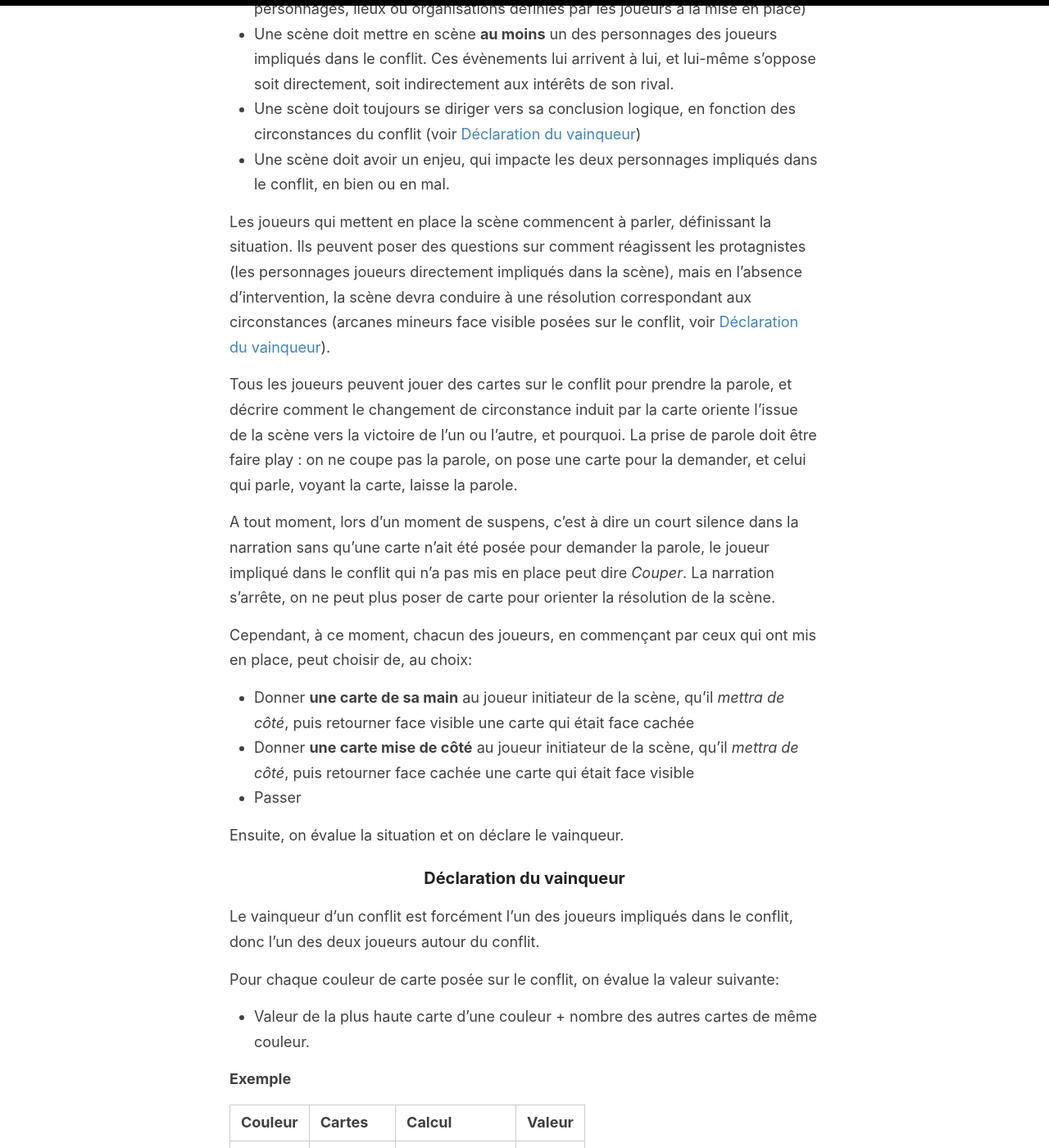
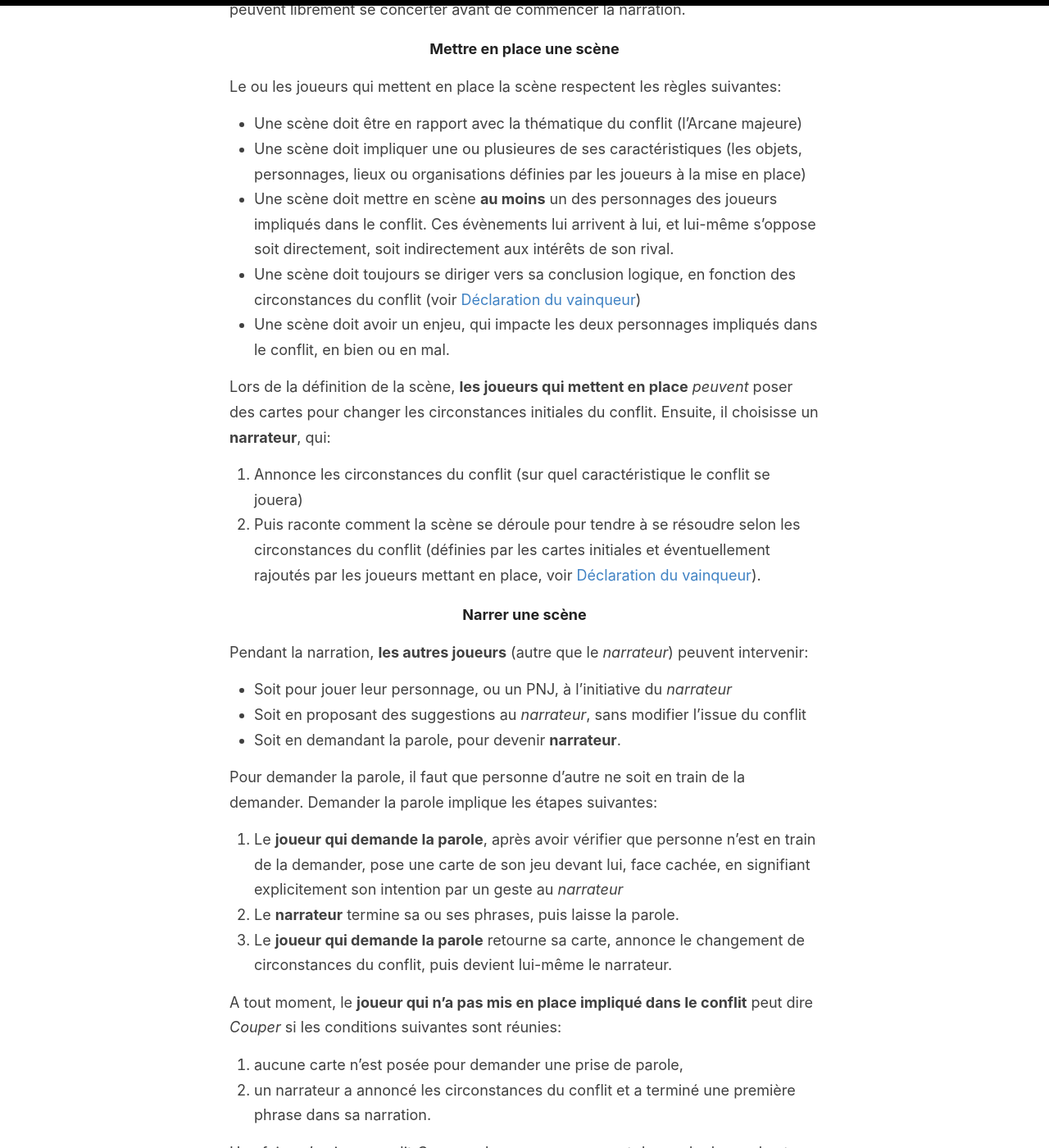
Before and after one commit to Ezian/game-of-maze, a Jekyll site: the page built from _pages/rules.md, in a window 1280 px wide and 1400 px high, scrolled down 7823 px. Shown: the whole window at 82% size. Built offline with Jekyll 4.4.1, drawn with Linux system fonts in a browser that asks for light colours; some of the changed text lies outside the part shown.

Commit message:
feat: Prise en compte remarques FOG

```diff
--- a/_pages/rules.md
+++ b/_pages/rules.md
@@ -17,8 +17,13 @@
       - [Eléments de conflits](#eléments-de-conflits)
   - [Premier acte](#premier-acte)
     - [Établir et résoudre une scène](#établir-et-résoudre-une-scène)
+      - [Mettre en place une scène](#mettre-en-place-une-scène)
+      - [Narrer une scène](#narrer-une-scène)
+      - [Clôturer une scène](#clôturer-une-scène)
     - [Déclaration du vainqueur](#déclaration-du-vainqueur)
     - [Conséquence du conflit](#conséquence-du-conflit)
+      - [Conséquence mécanique](#conséquence-mécanique)
+      - [L'histoire appartient aux vainqueurs](#lhistoire-appartient-aux-vainqueurs)
   - [Second acte](#second-acte)
   - [Épilogue](#épilogue)
 
@@ -151,6 +156,8 @@
 
 Le joueur à l'initiative d'une scène, après avoir choisit le conflit sur laquelle elle portait, choisit qui va mettre en place la scène. Il peut choisir de le faire lui-même, ou de laisser les autres joueurs le faire. Si plusieurs joueurs mettent en place, ils peuvent librement se concerter avant de commencer la narration.
 
+#### Mettre en place une scène
+
 Le ou les joueurs qui mettent en place la scène respectent les règles suivantes:
 
 - Une scène doit être en rapport avec la thématique du conflit (l'Arcane majeure)
@@ -159,19 +166,60 @@
 - Une scène doit toujours se diriger vers sa conclusion logique, en fonction des circonstances du conflit (voir [Déclaration du vainqueur](#déclaration-du-vainqueur))
 - Une scène doit avoir un enjeu, qui impacte les deux personnages impliqués dans le conflit, en bien ou en mal.
 
-Les joueurs qui mettent en place la scène commencent à parler, définissant la situation. Ils peuvent poser des questions sur comment réagissent les protagnistes (les personnages joueurs directement impliqués dans la scène), mais en l'absence d'intervention, la scène devra conduire à une résolution correspondant aux circonstances (arcanes mineurs face visible posées sur le conflit, voir [Déclaration du vainqueur](#déclaration-du-vainqueur)).
+Lors de la définition de la scène, **les joueurs qui mettent en place** *peuvent* poser des cartes pour changer les circonstances initiales du conflit. Ensuite, il choisisse un **narrateur**, qui:
 
-Tous les joueurs peuvent jouer des cartes sur le conflit pour prendre la parole, et décrire comment le changement de circonstance induit par la carte oriente l'issue de la scène vers la victoire de l'un ou l'autre, et pourquoi. La prise de parole doit être faire play : on ne coupe pas la parole, on pose une carte pour la demander, et celui qui parle, voyant la carte, laisse la parole.
+1. Annonce les circonstances du conflit (sur quel caractéristique le conflit se jouera)
+2. Puis raconte comment la scène se déroule pour tendre à se résoudre selon les circonstances du conflit (définies par les cartes initiales et éventuellement rajoutés par les joueurs mettant en place, voir [Déclaration du vainqueur](#déclaration-du-vainqueur)).
 
-A tout moment, lors d'un moment de suspens, c'est à dire un court silence dans la narration sans qu'une carte n'ait été posée pour demander la parole, le joueur impliqué dans le conflit qui n'a pas mis en place peut dire *Couper*. La narration s'arrête, on ne peut plus poser de carte pour orienter la résolution de la scène.
+#### Narrer une scène
 
-Cependant, à ce moment, chacun des joueurs, en commençant par ceux qui ont mis en place, peut choisir de, au choix:
+Pendant la narration, **les autres joueurs** (autre que le *narrateur*) peuvent intervenir:
 
-- Donner **une carte de sa main** au joueur initiateur de la scène, qu'il *mettra de côté*, puis retourner face visible une carte qui était face cachée
-- Donner **une carte mise de côté** au joueur initiateur de la scène, qu'il *mettra de côté*, puis retourner face cachée une carte qui était face visible
+- Soit pour jouer leur personnage, ou un PNJ, à l'initiative du *narrateur*
+- Soit en proposant des suggestions au *narrateur*, sans modifier l'issue du conflit
+- Soit en demandant la parole, pour devenir **narrateur**.
+
+Pour demander la parole, il faut que personne d'autre ne soit en train de la demander. Demander la parole implique les étapes suivantes:
+
+1. Le **joueur qui demande la parole**, après avoir vérifier que personne n'est en train de la demander, pose une carte de son jeu devant lui, face cachée, en signifiant explicitement son intention par un geste au *narrateur*
+2. Le **narrateur** termine sa ou ses phrases, puis laisse la parole.
+3. Le **joueur qui demande la parole** retourne sa carte, annonce le changement de circonstances du conflit, puis devient lui-même le narrateur.
+
+A tout moment, le **joueur qui n'a pas mis en place impliqué dans le conflit** peut dire *Couper* si les conditions suivantes sont réunies:
+
+1. aucune carte n'est posée pour demander une prise de parole,
+2. un narrateur a annoncé les circonstances du conflit et a terminé une première phrase dans sa narration.
+
+Une fois qu'un joueur a dit *Couper*, plus personne ne peut demander la parole et donc modifier les circonstances du conflit. Le narrateur achève son récit en les respectant.
+
+#### Clôturer une scène
+
+Une fois que la narration est terminé (parce qu'un joueur a dit *Couper*, ou parce que personne n'a voulu enchérir), les joueurs peuvent changer une dernière fois l'issue de la scène.
+
+Dans un ordre respectant les règles suivantes:
+
+- D'abord le ou les joueurs qui ont mis en place
+  - En commençant par les joueurs les plus éloignés du conflit et du joueur qui n'a pas mis en place (si un seul joueur)
+- Ensuite les joueurs qui n'ont pas mis en place
+  - En commençant par les plus éloignés du conflit et du joueur qui n'a pas mis en place (si un seul joueur)
+
+Les joueurs peuvent:
+
+- Donner **une carte de sa main** à un joueur impliqué dans le conflit, au choix, qu'il *mettra de côté*, puis retourner face visible une carte qui était face cachée
+- Donner **une carte mise de côté** à un joueur impliqué dans le conflit, au choix, qu'il *mettra de côté*, puis retourner face cachée une carte qui était face visible
 - Passer
 
 Ensuite, on évalue la situation et on déclare le vainqueur.
+
+**Exemple**
+
+| A | B |
+| C | D |
+
+*A* est l'initiateur du conflit, il choisit *A*/*B*:
+
+- Si A mets en place, l'ordre est: A, puis D, puis C, puis B
+- Si A ne met pas en place, l'ordre est: D, puis C, puis B, puis A
 
 ### Déclaration du vainqueur
 
@@ -210,6 +260,12 @@
   * Si le vainqueur l'accepte, il la *place dans sa main* et donne une carte au vaincu qu'il *mettra de côté*.
 
 Dans le cas d'un ex aequo les deux joueurs prennent une carte et la place dans leur jeu en commençant par celui qui n'a pas mis en place et il n'y a pas d'étape de gage.
+
+#### L'histoire appartient aux vainqueurs
+
+Si un vainqueur est déclaré, il conclut la scène en racontant ce qu'a gagné son personnage et comment si les circonstances ont changés lors de la clôture de la scène.
+
+En cas d'ex aequo, les joueurs se mettent d'accord et narre collectivement le statu-quo
 
 ## Second acte
 
```
Also changed, not shown: other parts of _pages/rules.md (+2 -0 lines), _pages/references.md (+8 -0 lines), _posts/2022-11-14-CR-FOG.md (+8 -8 lines).
